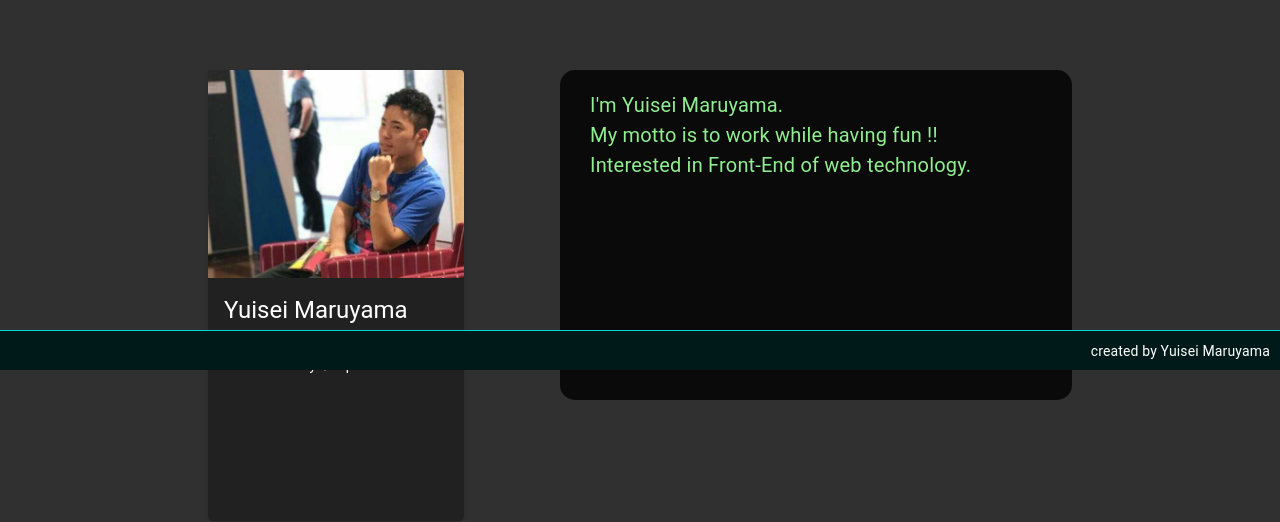
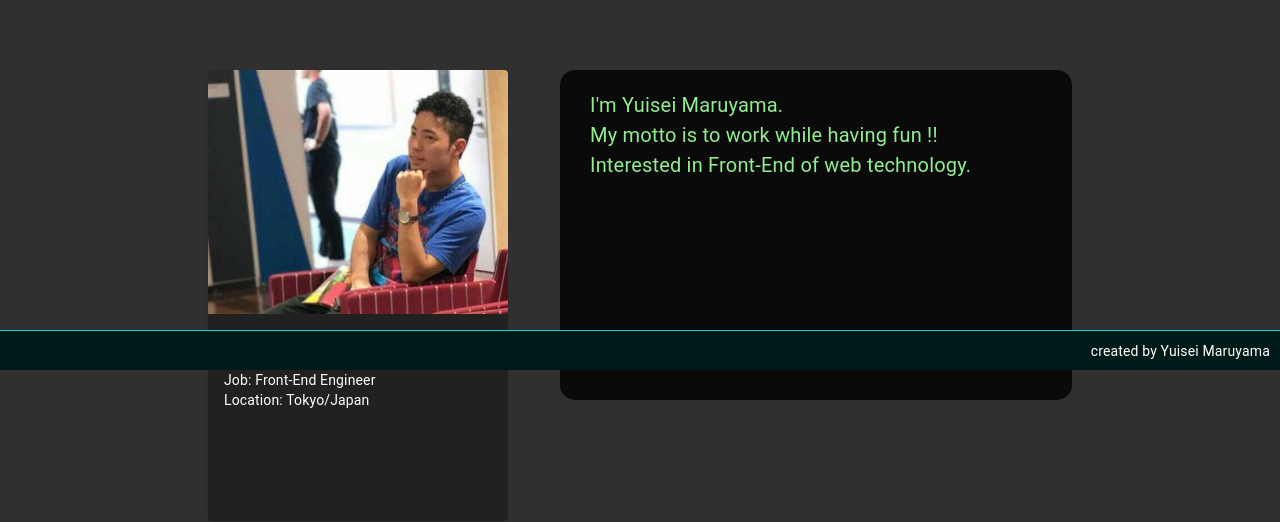
Before and after one commit to Yuisei-Maruyama/MyPortfolio, a React (Create React App) app: page / in a window 1280 px wide. Shown: the part 430-952 px from the top of the page. Built offline with nearby package versions, Linux system fonts and the light colour scheme; no server answers.

Commit message:
update: ProfileCardの表示修正

```diff
--- a/src/components/ComponentPreviewTabs/ComponentPreviewTabs.tsx
+++ b/src/components/ComponentPreviewTabs/ComponentPreviewTabs.tsx
@@ -17,11 +17,21 @@ import {
   Paper,
   IconButton,
 } from '@mui/material'
-import { useSetParams } from '@/customHooks'
+import { useSetParams, useFlipped } from '@/customHooks'
 import { rgba } from 'polished'
 import { GrTooltip } from 'react-icons/gr'
 import { createStyles, makeStyles, Theme } from '@material-ui/core/styles'
-import { Tooltip, Header, Circular, ComponentList, Footer } from '@/components'
+import {
+  Tooltip,
+  Header,
+  Circular,
+  ComponentList,
+  DocumentList,
+  FlippedCard,
+  ProfileFrontCard,
+  ProfileBackCard,
+  Footer,
+} from '@/components'
 
 interface TabPanelProps {
   children?: React.ReactNode
@@ -49,6 +59,8 @@ type ComponentPreviewListType = {
     length?: number
     value?: number
     items?: string[]
+    isFlipped?: boolean
+    setFlipped?: (isFlipped: boolean) => void
   }
   events?: {
     name: string
@@ -109,7 +121,15 @@ const circularEvents = [
 ]
 
 const componentListEvents = [
-  { name: 'click', desc: '選択されたコンポーネントの使用方法を表示する', target: 'Label of ComponentName' },
+  { name: 'click', desc: '選択されたコンポーネントの使用方法を表示する', target: 'Label of Component' },
+]
+
+const documentListEvents = [
+  { name: 'click', desc: '選択されたドキュメントの使用方法を表示する', target: 'Label of Document' },
+]
+
+const flippedCardEvents = [
+  { name: 'hover', desc: 'マウスホバー時に表示するカードを切り替える', target: 'Front-Card or Back-Card' },
 ]
 
 const ComponentPreviewTabs: React.FC<Props> = (props: Props) => {
@@ -118,6 +138,8 @@ const ComponentPreviewTabs: React.FC<Props> = (props: Props) => {
   const classes = useStyles()
 
   const { getParams } = useSetParams()
+
+  const { isFlipped, handleSetFlipped } = useFlipped()
 
   const [value, setValue] = useState(0)
 
@@ -138,6 +160,29 @@ const ComponentPreviewTabs: React.FC<Props> = (props: Props) => {
         componentsFileNameList: componentsFileNameList,
       },
       events: componentListEvents,
+    },
+    {
+      name: 'DocumentList',
+      desc: `DocumentListを構成するコンポーネント`,
+      tag: DocumentList,
+      props: {
+        getParams: () => getParams(typeof params === 'string' ? params : ''),
+      },
+      events: documentListEvents,
+    },
+    {
+      name: 'FlippedCard',
+      desc: `FlippedCardを構成するコンポーネント`,
+      tag: FlippedCard,
+      props: {
+        isFlipped: isFlipped,
+        setFlipped: handleSetFlipped,
+        children: [
+          <ProfileFrontCard width="300px" height="450px" key={1} />,
+          <ProfileBackCard width="300px" height="450px" key={2} />,
+        ],
+      },
+      events: flippedCardEvents,
     },
     {
       name: 'Tooltip',
--- a/src/components/ProfileBackCard/ProfileBackCard.tsx
+++ b/src/components/ProfileBackCard/ProfileBackCard.tsx
@@ -5,19 +5,20 @@ import { FaVuejs } from 'react-icons/fa'
 import { SiHtml5, SiCss3, SiJavascript, SiTypescript, SiReact } from 'react-icons/si'
 
 type Props = {
+  width?: string
   height?: string
 }
 
 const ProfileBackCard: React.FC<Props> = (props: Props) => {
-  const { height } = props
+  const { width, height } = props
 
   return (
-    <Card style={{ maxWidth: '100%', height: height, backgroundColor: rgba(0, 0, 0, 0.3), color: 'white' }}>
+    <Card style={{ width: width, height: height, backgroundColor: rgba(0, 0, 0, 0.3), color: 'white' }}>
       <CardContent>
         <Typography sx={{ textAlign: 'center' }} gutterBottom variant="h4" component="div">
           Skill
         </Typography>
-        <List sx={{ width: '100%', overflow: 'auto' }} dense={true}>
+        <List sx={{ overflow: 'auto' }} dense={true}>
           <ListItem>
             <SiHtml5 />
             <ListItemText>HTML</ListItemText>
--- a/src/components/ProfileFrontCard/ProfileFrontCard.tsx
+++ b/src/components/ProfileFrontCard/ProfileFrontCard.tsx
@@ -3,15 +3,23 @@ import { Card, CardContent, CardMedia, Typography } from '@material-ui/core'
 import { rgba } from 'polished'
 
 type Props = {
+  width?: string
   height?: string
 }
 
 const ProfileFrontCard: React.FC<Props> = (props: Props) => {
-  const { height } = props
+  const { width, height } = props
 
   return (
     <>
-      <Card style={{ maxWidth: '100%', height: height, backgroundColor: rgba(0, 0, 0, 0.3), color: 'white' }}>
+      <Card
+        style={{
+          width: width,
+          height: height,
+          backgroundColor: rgba(0, 0, 0, 0.3),
+          color: 'white',
+        }}
+      >
         <CardMedia component="img" image="assets/Profile.jpg" />
         <CardContent>
           <Typography gutterBottom variant="h5" component="div">
--- a/src/pages/Main.tsx
+++ b/src/pages/Main.tsx
@@ -46,8 +46,8 @@ const Main = () => {
       <Box sx={{ display: 'flex', justifyContent: 'center', marginTop: 15 }}>
         <Box sx={{ width: '20%' }}>
           <FlippedCard isFlipped={isFlipped} setFlipped={handleSetFlipped}>
-            <ProfileFrontCard height="450px" />
-            <ProfileBackCard height="450px" />
+            <ProfileFrontCard width="300px" height="450px" />
+            <ProfileBackCard width="300px" height="450px" />
           </FlippedCard>
         </Box>
         <Box sx={{ ml: 12, width: '40%' }}>
```
